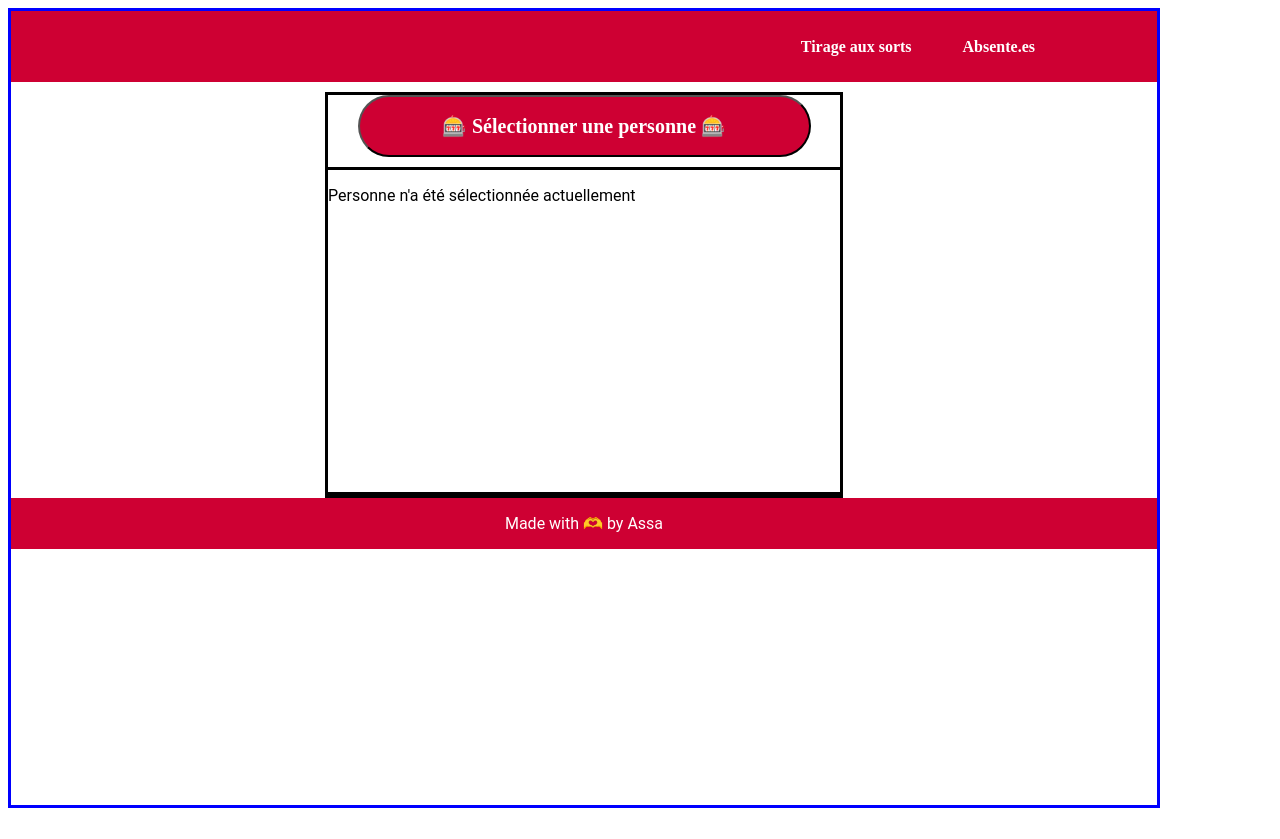
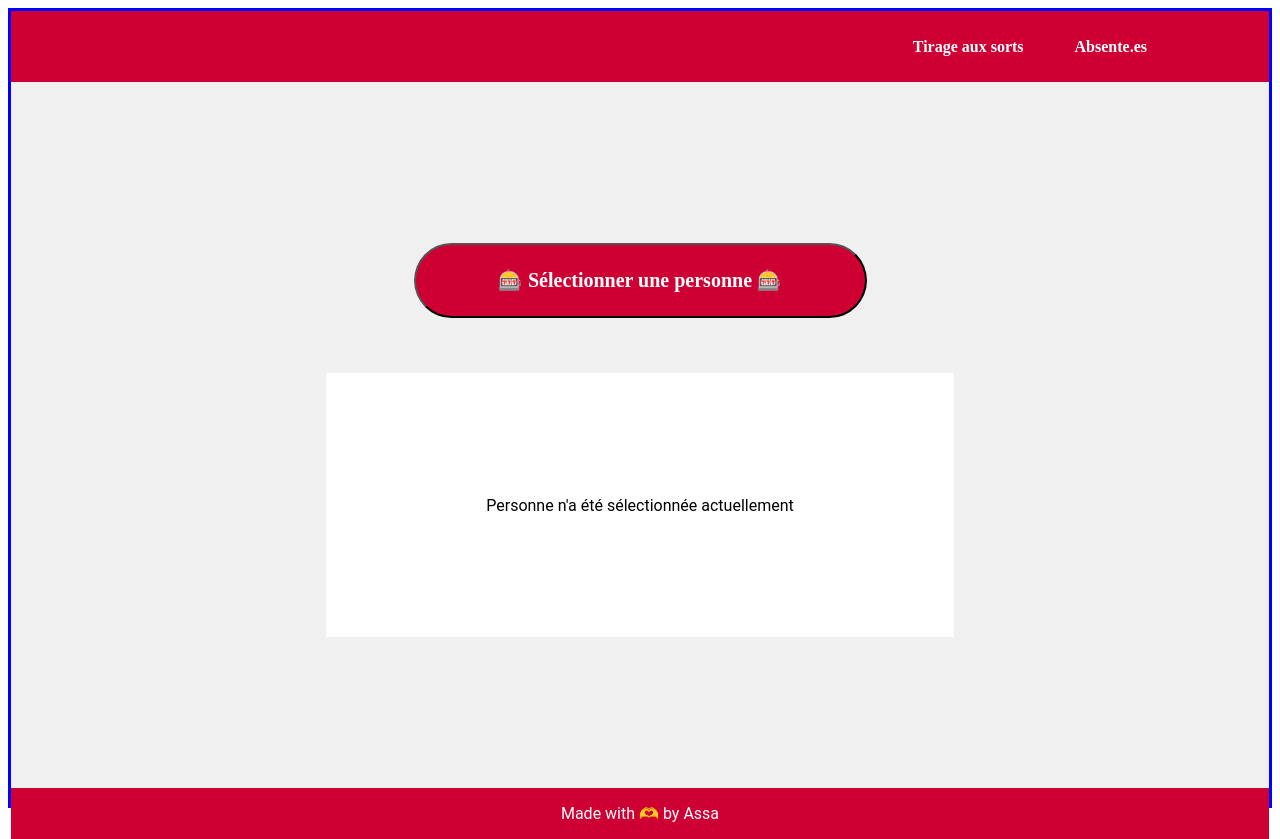
Before and after one commit to AssaNiang/tirage-au-sort, an Angular app: page / in a window 1280 px wide. Before the commit the page ends 816 px from the top, so only its background shows below. Built offline with nearby package versions, Linux system fonts and the light colour scheme.

Commit message:
mise en page  de la page Tirage aux sorts

```diff
--- a/src/app/app.component.css
+++ b/src/app/app.component.css
@@ -9,7 +9,7 @@ img{
     display: block;
 }
 div{
-    width:90vw;
+
     height:100vh;;
     border: blue 3px solid;
     display: flex;
--- a/src/app/components/display-man/display-man.component.css
+++ b/src/app/components/display-man/display-man.component.css
@@ -1,6 +1,12 @@
 div{
+    margin-top:50px;
+    width:50vw;
+    display: flex;
+    flex-direction: column;
+    justify-content: center;
+    align-items: center;
+    height:40vh;
+    background-color: #FFFFFF;
+    gap:5px;
     margin-top: 10px;
-    width:40vw;
-    height:50vh;
-    border:black solid 3px;
-}
+    }
--- a/src/app/components/display-man/display-man.component.html
+++ b/src/app/components/display-man/display-man.component.html
@@ -1,5 +1,5 @@
 
 <div>
-    <p>{{AstudentMan.firstname}}</p>
-    <p>tu es le grand gagnant!</p>
+    <p>{{AstudentMan.firstname}} 🌸</p>
+    <p>tu es le grand gagnant !</p>
 </div>
--- a/src/app/components/display-woman/display-woman.component.css
+++ b/src/app/components/display-woman/display-woman.component.css
@@ -1,6 +1,12 @@
-div{
-    margin-top: 10px;
-    width:40vw;
-    height:50vh;
-    border:black solid 3px;
+.container{
+margin-top:40px;
+width:50vw;
+display: flex;
+flex-direction: column;
+justify-content: center;
+align-items: center;
+height:40vh;
+background-color: #FFFFFF;
+gap:5px;
+margin-top: 10px;
 }
--- a/src/app/components/display-woman/display-woman.component.html
+++ b/src/app/components/display-woman/display-woman.component.html
@@ -1,5 +1,4 @@
-<div>
-   <p>{{Astudent.firstname}}🌸 </p>
+<div class="container">
+   <p>{{Astudent.firstname}} 🌸 </p>
    <p>tu es la grande gagnante !</p>
-
 </div>
--- a/src/app/components/select/select.component.css
+++ b/src/app/components/select/select.component.css
@@ -1,9 +1,15 @@
-div{
-    margin-top: 10px;
-    width:40vw;
-    height:50vh;
-    border:black solid 3px;
+.undefined{
+/* margin-top:30px; */
+width:70%;
+display: flex;
+flex-direction: column;
+justify-content: center;
+align-items: center;
+height:38%;
+background-color: #FFFFFF;
+/* border: 2px solid black; */
 }
+
 button{
     background: #CE0033;
     border-radius: 60px;
@@ -15,14 +21,19 @@ button{
     font-style: normal;
     font-weight: 700;
     font-size: 20px;
-    /* display:flex;
-    flex-direction: column;
-    align-items: center;
-    justify-content: center; */
+    margin-bottom:50px;
 }
 .container{
 display:flex;
 flex-direction: column;
 align-items: center;
 justify-content: center;
+margin-top: 10px;
+width:70vw;
+height: 87vh;
+gap:5px;
+/* margin-bottom:60%; */
+
+
+
 }
--- a/src/app/components/select/select.component.html
+++ b/src/app/components/select/select.component.html
@@ -3,14 +3,14 @@
 
 
     <ng-container *ngIf="OneStudent==undefined; else second">
-        <div> <p>Personne n'a été sélectionnée actuellement </p></div>
+        <div class="undefined"> <p>Personne n'a été sélectionnée actuellement </p></div>
     </ng-container>
     <!-- on doit faire un ng-template pour faire un else et lui donner un#nomDuElse -->
-    <ng-template #second>
+    <ng-template  #second>
         <app-display-woman *ngIf="OneStudent!.isPresent && OneStudent.isWoman; else elseBlock" [Astudent]="OneStudent" >
         </app-display-woman>
     </ng-template>
-    <ng-template #elseBlock>
+    <ng-template  #elseBlock>
         <app-display-man [AstudentMan]="OneStudent"></app-display-man>
     </ng-template>
 </div>
--- a/src/app/pages/draw/draw.component.css
+++ b/src/app/pages/draw/draw.component.css
@@ -1,4 +1,5 @@
 div{
     display: flex;
     justify-content: center;
+    background-color:#F0F0F0 ;
 }
```
Also changed, not shown: src/app/components/select/select.component.ts (+4 -18 lines).
